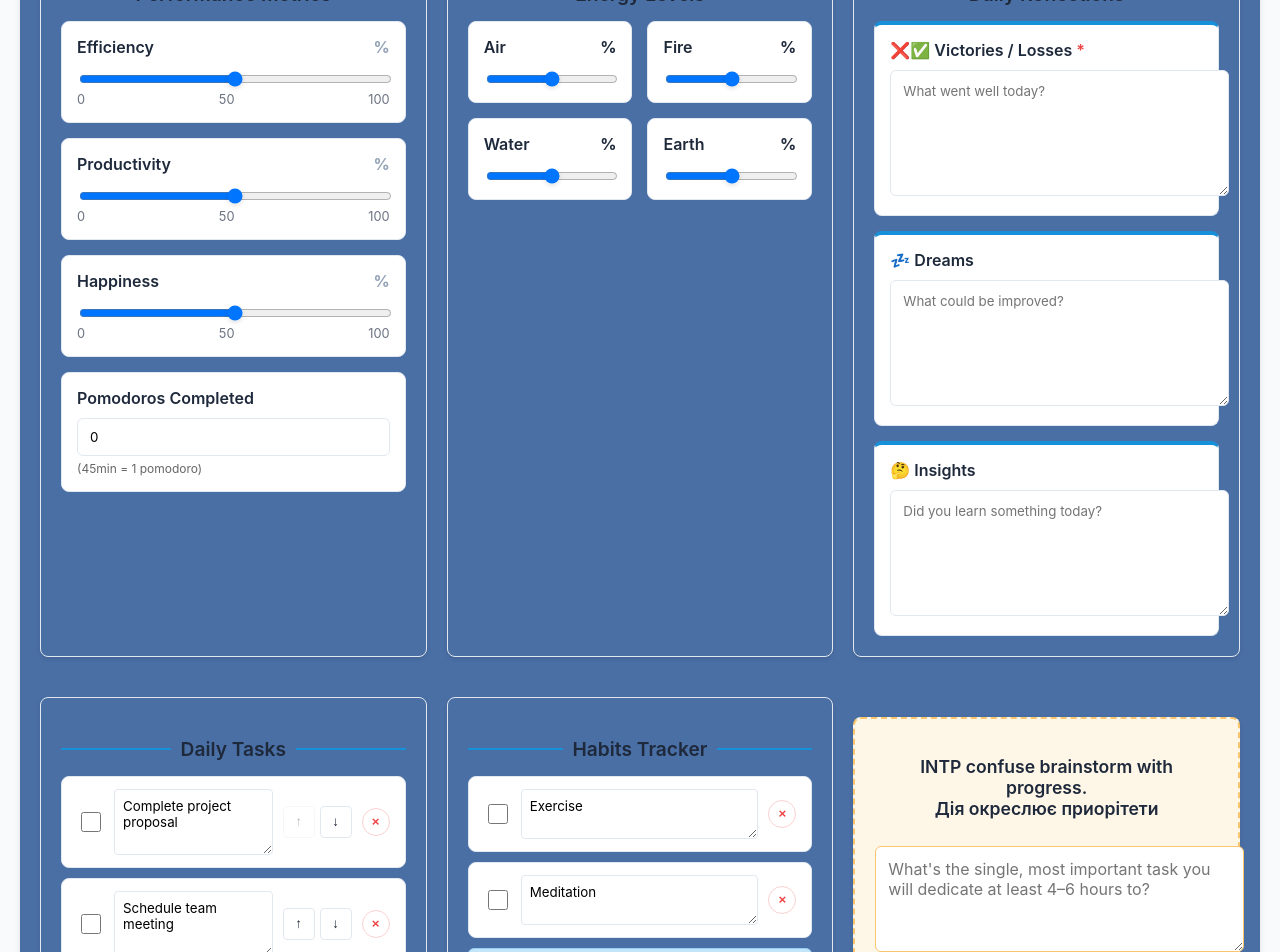
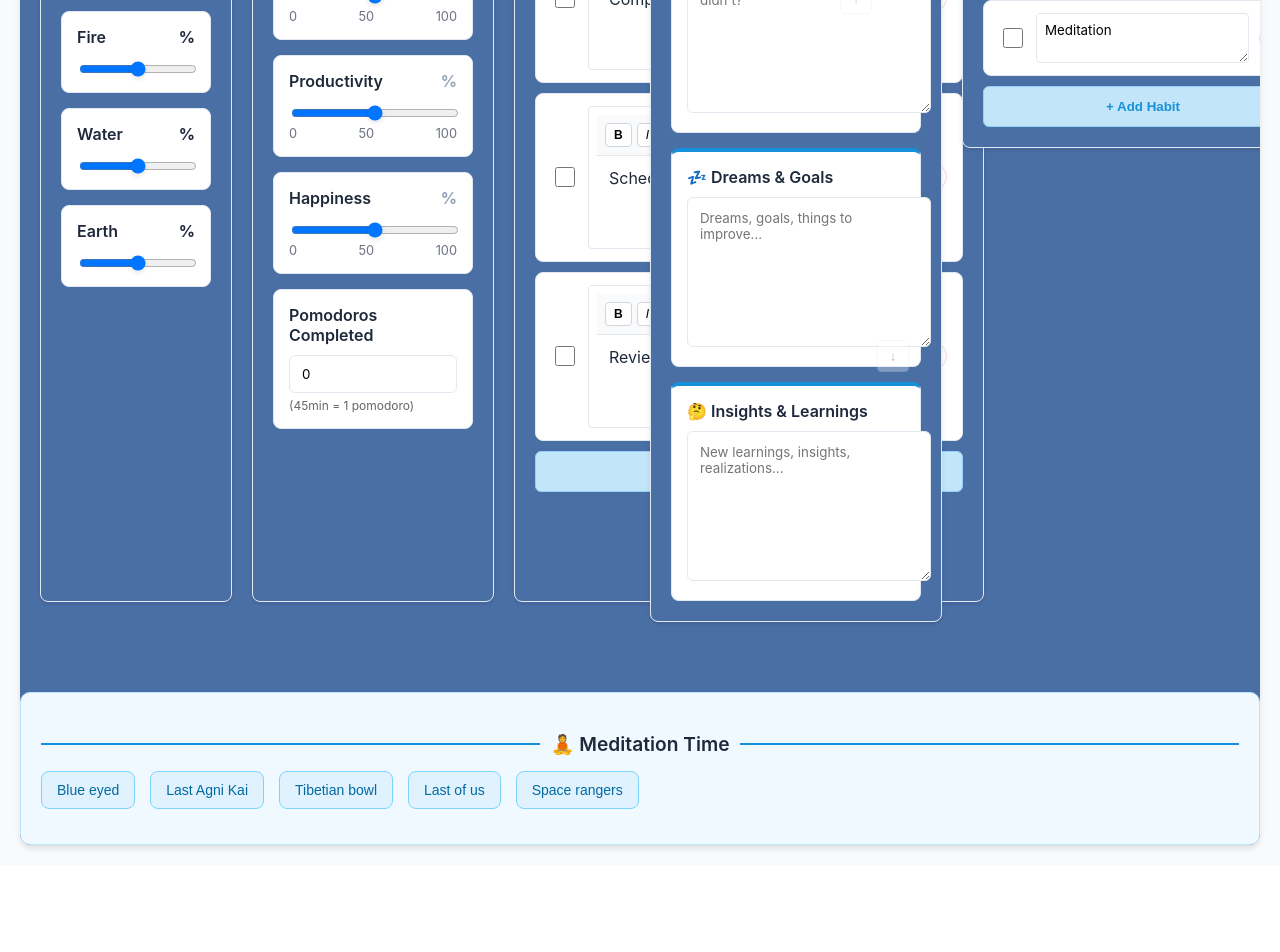
Before and after one commit to Q1W2E3R4T5Y6U7I8a/analyse-action-passee, a React (Create React App) app: page / in a window 1280 px wide. Shown: the part 620-1572 px from the top of the page. After the commit the page ends 1485 px from the top, so only its background shows below. Built offline with nearby package versions, Linux system fonts and the light colour scheme.

Commit message:
adsfadsf

```diff
--- a/src/components/DailyEntry.jsx
+++ b/src/components/DailyEntry.jsx
@@ -53,42 +53,6 @@ const initialState = {
   mostImportantTask: ''
 };
 
-// URL de ton Google Apps Script
-const GOOGLE_SCRIPT_URL = 'https://script.google.com/macros/s/AKfycbxGBuCB6ZbuPJy0UEPN1UTkADKhO9zSdTbi28vzKhFrtQ2rj7mTUk3US3o_4-lsZ5ZVOg/exec';
-
-// Fonction pour sauvegarder dans Google Sheets
-const saveToGoogleSheets = async (entry) => {
-  try {
-    const response = await fetch(GOOGLE_SCRIPT_URL, {
-      method: 'POST',
-      mode: 'no-cors',
-      headers: {
-        'Content-Type': 'application/json',
-      },
-      body: JSON.stringify({
-        type: 'dailyEntry',
-        date: entry.date,
-        efficiency: entry.efficiency || 0,
-        productivity: entry.productivity || 0,
-        happiness: entry.happiness || 0,
-        pomodoros: entry.pomodoros || 0,
-        energy: entry.energy || {},
-        victory: entry.victory || '',
-        loss: entry.loss || '',
-        insight: entry.insight || '',
-        mostImportantTask: entry.mostImportantTask || '',
-        habits: entry.habits || [],
-        todos: entry.todos || []
-      })
-    });
-
-    return { success: true };
-  } catch (error) {
-    console.error('Error saving to Google Sheets:', error);
-    throw error;
-  }
-};
-
 const AutoResizeTextarea = ({ value, onChange, placeholder, className, autoFocus }) => {
   const textareaRef = useRef(null);
 
@@ -104,20 +68,101 @@ const AutoResizeTextarea = ({ value, onChange, placeholder, className, autoFocus
     if (autoFocus && textareaRef.current) {
       textareaRef.current.focus();
     }
-  }, [adjustHeight, autoFocus, value]);
+  }, [adjustHeight, autoFocus]);
+
+  const handleChange = (e) => {
+    onChange(e.target.value);
+    adjustHeight();
+  };
 
   return (
     <textarea
       ref={textareaRef}
       value={value}
-      onChange={onChange}
+      onChange={handleChange}
       placeholder={placeholder}
       className={className}
-      onInput={adjustHeight}
       rows={1}
     />
   );
 };
+
+const RichTextEditor = ({ value, onChange, placeholder, className, autoFocus }) => {
+  const editorRef = useRef(null);
+  const isComposingRef = useRef(false);
+
+  const setCaretToEnd = (el) => {
+    el.focus();
+    const range = document.createRange();
+    const sel = window.getSelection();
+    range.selectNodeContents(el);
+    range.collapse(false); // move caret to end
+    sel.removeAllRanges();
+    sel.addRange(range);
+  };
+
+  // Only update innerHTML if value is different from current content
+  useEffect(() => {
+    const el = editorRef.current;
+    if (!el || isComposingRef.current) return;
+
+    if (el.innerHTML !== value) {
+      el.innerHTML = value || '';
+      // Use requestAnimationFrame to ensure cursor moves after DOM update
+      requestAnimationFrame(() => setCaretToEnd(el));
+    }
+  }, [value]);
+
+  useEffect(() => {
+    if (autoFocus && editorRef.current) {
+      setCaretToEnd(editorRef.current);
+    }
+  }, [autoFocus]);
+
+  const handleInput = (e) => {
+    if (!isComposingRef.current) {
+      onChange(e.currentTarget.innerHTML);
+    }
+  };
+
+  const handleCompositionStart = () => {
+    isComposingRef.current = true;
+  };
+
+  const handleCompositionEnd = (e) => {
+    isComposingRef.current = false;
+    onChange(e.currentTarget.innerHTML);
+  };
+
+  const applyFormat = (command, value = null) => {
+    document.execCommand(command, false, value);
+    requestAnimationFrame(() => {
+      onChange(editorRef.current.innerHTML);
+      setCaretToEnd(editorRef.current);
+    });
+  };
+
+  return (
+    <div className={`rich-text-editor ${className}`}>
+      <div className="toolbar">
+        <button type="button" onClick={() => applyFormat('bold')}><b>B</b></button>
+        <button type="button" onClick={() => applyFormat('italic')}><i>I</i></button>
+        <button type="button" onClick={() => applyFormat('underline')}><u>U</u></button>
+      </div>
+      <div
+        ref={editorRef}
+        contentEditable
+        onInput={handleInput}
+        onCompositionStart={handleCompositionStart}
+        onCompositionEnd={handleCompositionEnd}
+        placeholder={placeholder}
+        className="editor-content"
+        style={{ minHeight: '60px', width: '100%' }}
+      />
+    </div>
+  );
+};
+
 
 export default function DailyEntry() {
   const [entry, setEntry] = useState(initialState);
@@ -125,14 +170,45 @@ export default function DailyEntry() {
   const [audio, setAudio] = useState(null);
   const [isMuted, setIsMuted] = useState(false);
   const [newTodoId, setNewTodoId] = useState(null);
-  const [syncStatus, setSyncStatus] = useState('');
 
   // États unifiés pour le Pomodoro
   const [isPomodoroActive, setIsPomodoroActive] = useState(false);
   const [timeLeft, setTimeLeft] = useState(0);
-  const [pomodoroDuration, setPomodoroDuration] = useState(45); // Durée par défaut en minutes
+  const [pomodoroDuration, setPomodoroDuration] = useState(45);
   const [timerEndTime, setTimerEndTime] = useState(null);
   const timerRef = useRef(null);
+
+  // États pour la méditation
+  const [meditationTrack, setMeditationTrack] = useState(null);
+  const [isMeditationPlaying, setIsMeditationPlaying] = useState(false);
+
+  const meditationTracks = [
+    {
+      id: 1,
+      title: "Blue eyed",
+      url: "https://www.youtube.com/embed/_x7TrTX2kXU?autoplay=1"
+    },
+    {
+      id: 2,
+      title: "Last Agni Kai",
+      url: "https://www.youtube.com/embed/k_P6Xjx9Tnk?autoplay=1"
+    },
+    {
+      id: 3,
+      title: "Tibetian bowl",
+      url: "https://www.youtube.com/embed/gbSeNYzYCiA?autoplay=1"
+    },
+    {
+      id: 4,
+      title: "Last of us",
+      url: "https://www.youtube.com/embed/DvNF51-TSAQ?autoplay=1"
+    },
+    {
+      id: 5,
+      title: "Space rangers",
+      url: "https://www.youtube.com/embed/UVEDaZ4pzoM?autoplay=1"
+    }
+  ];
 
   const tracks = [
     "https://github.com/Q1W2E3R4T5Y6U7I8a/analyse-action-passee/raw/main/public/timer_music_1.mp3",
@@ -175,19 +251,6 @@ export default function DailyEntry() {
         }
     );
   }, [entry.date, history]);
-
-  // Fonction pour synchroniser avec Google Sheets
-  const syncWithGoogleSheets = async () => {
-    try {
-      setSyncStatus('Synchronisation...');
-      await saveToGoogleSheets(entry);
-      setSyncStatus('✅ Données sauvegardées dans Google Sheets!');
-      setTimeout(() => setSyncStatus(''), 3000);
-    } catch (error) {
-      setSyncStatus('❌ Erreur de synchronisation');
-      setTimeout(() => setSyncStatus(''), 3000);
-    }
-  };
 
   // Auto-save whenever entry changes
   useEffect(() => {
@@ -245,7 +308,7 @@ export default function DailyEntry() {
     }
   }, []);
 
-  // Timer effect unifié
+  // Timer effect unifié - FIXED: Play sound even when tab is not active
   useEffect(() => {
     if (isPomodoroActive && timerEndTime) {
       timerRef.current = setInterval(() => {
@@ -254,13 +317,12 @@ export default function DailyEntry() {
 
         setTimeLeft(remaining);
 
-        // Mettre à jour le titre de la page
         document.title = `${formatTime(remaining)} - Pomodoro Timer`;
 
         if (remaining === 0) {
           handlePomodoroEnd();
         }
-      }, 100); // Vérifier plus fréquemment pour plus de précision
+      }, 100);
     }
 
     return () => {
@@ -283,7 +345,7 @@ export default function DailyEntry() {
 
     return () => {
       document.removeEventListener('visibilitychange', handleVisibilityChange);
-      document.title = 'Daily Entry'; // Réinitialiser le titre quand le composant se démonte
+      document.title = 'Daily Entry';
     };
   }, [isPomodoroActive, timerEndTime]);
 
@@ -320,7 +382,7 @@ export default function DailyEntry() {
     handleChange('date', `${day}/${month}/${year}`);
   };
 
-  // Fonctions unifiées pour le Pomodoro
+  // Fonctions unifiées pour le Pomodoro - FIXED: Always play sound
   const startPomodoro = (duration) => {
     const durationInMinutes = typeof duration === 'number' ? duration : pomodoroDuration;
     const durationInSeconds = durationInMinutes * 60;
@@ -339,7 +401,6 @@ export default function DailyEntry() {
     setIsPomodoroActive(false);
     document.title = 'Daily Entry';
 
-    // Calculer le nombre de pomodoros (45min = 1 pomodoro)
     const pomodoroUnits = pomodoroDuration / 45;
 
     setEntry(prev => ({
@@ -351,10 +412,20 @@ export default function DailyEntry() {
       }
     }));
 
+    // FIXED: Always play sound, even when tab is not active
     if (!isMuted) {
       const randomTrack = Math.floor(Math.random() * tracks.length);
       const newAudio = new Audio(tracks[randomTrack]);
-      newAudio.play();
+
+      // Force play and set volume to max
+      newAudio.volume = 1.0;
+      newAudio.play().catch(e => {
+        console.log('Audio play failed:', e);
+        // Retry once
+        setTimeout(() => {
+          newAudio.play().catch(e => console.log('Audio retry failed:', e));
+        }, 100);
+      });
       setAudio(newAudio);
     }
   };
@@ -452,37 +523,18 @@ export default function DailyEntry() {
     }
   };
 
+  const startMeditation = (track) => {
+    setMeditationTrack(track);
+    setIsMeditationPlaying(true);
+  };
+
+  const stopMeditation = () => {
+    setIsMeditationPlaying(false);
+    setMeditationTrack(null);
+  };
+
   return (
     <div className="daily-entry">
-      {/* Bouton de synchronisation */}
-      <div className="sync-section" style={{ marginBottom: '20px', textAlign: 'center' }}>
-        <button
-          onClick={syncWithGoogleSheets}
-          style={{
-            padding: '10px 20px',
-            backgroundColor: '#4285f4',
-            color: 'white',
-            border: 'none',
-            borderRadius: '5px',
-            cursor: 'pointer',
-            fontSize: '16px'
-          }}
-        >
-          💾 Sauvegarder dans Google Sheets
-        </button>
-        {syncStatus && (
-          <div style={{
-            marginTop: '10px',
-            padding: '10px',
-            backgroundColor: syncStatus.includes('✅') ? '#4CAF50' : '#ff4444',
-            color: 'white',
-            borderRadius: '5px'
-          }}>
-            {syncStatus}
-          </div>
-        )}
-      </div>
-
       {/* Section Pomodoro unifiée */}
       <div className="pomodoro-section" style={{
         marginBottom: '20px',
@@ -510,7 +562,7 @@ export default function DailyEntry() {
                 borderRadius: '5px',
                 cursor: 'pointer'
               }}>
-                Annuler
+                Cancel
               </button>
               <button onClick={toggleMute} className="mute-button" style={{
                 padding: '8px 16px',
@@ -631,7 +683,34 @@ export default function DailyEntry() {
         </div>
 
         <div className="bottom-section">
+          {/* Première ligne avec 3 colonnes - REORGANIZED */}
+          <div className="three-column-row">
+            {/* Colonne 1: Energy Levels */}
+            <div className="section-box energy-section">
+              <h3 className="section-subtitle">Energy Levels</h3>
+              <div className="energy-grid">
+                {Object.entries(entry.energy).map(([key, value]) => (
+                  <div key={key} className={`energy-card energy-${key}`}>
+                    <label className="energy-label">
+                      {key.charAt(0).toUpperCase() + key.slice(1)}
+                      <span className="energy-value">{value ?? ''}%</span>
+                    </label>
+                    <div className="energy-slider-container">
+                      <input
+                        type="range"
+                        min="0"
+                        max="100"
+                        value={value ?? 50}
+                        onChange={e => handleEnergy(key, +e.target.value)}
+                        className="energy-slider"
+                      />
+                    </div>
+                  </div>
+                ))}
+              </div>
+            </div>
 
+            {/* Colonne 2: Performance Metrics */}
             <div className="section-box metrics-section">
               <h3 className="section-subtitle">Performance Metrics</h3>
               <div className="metrics-grid">
@@ -677,67 +756,7 @@ export default function DailyEntry() {
               </div>
             </div>
 
-          <div className="section-box energy-section">
-            <h3 className="section-subtitle">Energy Levels</h3>
-            <div className="energy-grid">
-              {Object.entries(entry.energy).map(([key, value]) => (
-                <div key={key} className={`energy-card energy-${key}`}>
-                  <label className="energy-label">
-                    {key.charAt(0).toUpperCase() + key.slice(1)}
-                    <span className="energy-value">{value ?? ''}%</span>
-                  </label>
-                  <div className="energy-slider-container">
-                    <input
-                      type="range"
-                      min="0"
-                      max="100"
-                      value={value ?? 50}
-                      onChange={e => handleEnergy(key, +e.target.value)}
-                      className="energy-slider"
-                    />
-                  </div>
-                </div>
-              ))}
-            </div>
-          </div>
-
-          <div className="section-box insights-section">
-            <h3 className="section-subtitle">Daily Reflections</h3>
-            <div className="insights-grid">
-              <div className="insight-card victory-card">
-                <label className="input-label"> ❌✅ Victories / Losses <span className="required">*</span></label>
-                <textarea
-                  value={entry.victory}
-                  onChange={e => handleChange('victory', e.target.value)}
-                  placeholder="What went well today?"
-                  className="insight-textarea"
-                  rows="6"
-                  required
-                />
-              </div>
-              <div className="insight-card loss-card">
-                <label className="input-label">💤 Dreams</label>
-                <textarea
-                  value={entry.loss}
-                  onChange={e => handleChange('loss', e.target.value)}
-                  placeholder="What could be improved?"
-                  className="insight-textarea"
-                  rows="6"
-                />
-              </div>
-              <div className="insight-card insight-card">
-                <label className="input-label">🤔 Insights</label>
-                <textarea
-                  value={entry.insight}
-                  onChange={e => handleChange('insight', e.target.value)}
-                  placeholder="Did you learn something today?"
-                  className="insight-textarea"
-                  rows="6"
-                />
-              </div>
-            </div>
-          </div>
-
+            {/* Colonne 3: Todos */}
             <div className="section-box todos-section">
               <h3 className="section-subtitle">Daily Tasks</h3>
               <div className="todos-grid">
@@ -749,9 +768,9 @@ export default function DailyEntry() {
                       onChange={(e) => handleTodoChange(todo.id, 'completed', e.target.checked)}
                       className="todo-checkbox"
                     />
-        <AutoResizeTextarea
+                    <RichTextEditor
                       value={todo.text || ''}
-          onChange={(e) => handleTodoChange(todo.id, 'text', e.target.value)}
+                      onChange={(value) => handleTodoChange(todo.id, 'text', value)}
                       placeholder="Enter a task..."
                       className="todo-input"
                       autoFocus={todo.id === newTodoId}
@@ -791,12 +810,48 @@ export default function DailyEntry() {
                 </button>
               </div>
             </div>
+          </div>
+
+          {/* Deuxième ligne avec tout le reste */}
+          <div className="second-row">
+            <div className="section-box insights-section">
+              <h3 className="section-subtitle">Daily Reflections</h3>
+              <div className="insights-grid">
+                <div className="insight-card victory-card">
+                  <label className="input-label">❌✅ Victories / Losses</label>
+                  <AutoResizeTextarea
+                    value={entry.victory}
+                    onChange={(value) => handleChange('victory', value)}
+                    placeholder="What went well today? What didn't?"
+                    className="insight-textarea"
+                  />
+                </div>
+                <div className="insight-card loss-card">
+                  <label className="input-label">💤 Dreams & Goals</label>
+                  <AutoResizeTextarea
+                    value={entry.loss}
+                    onChange={(value) => handleChange('loss', value)}
+                    placeholder="Dreams, goals, things to improve..."
+                    className="insight-textarea"
+                  />
+                </div>
+                <div className="insight-card insight-card">
+                  <label className="input-label">🤔 Insights & Learnings</label>
+                  <AutoResizeTextarea
+                    value={entry.insight}
+                    onChange={(value) => handleChange('insight', value)}
+                    placeholder="New learnings, insights, realizations..."
+                    className="insight-textarea"
+                  />
+                </div>
+              </div>
+            </div>
 
             <div className="section-box habits-section">
               <h3 className="section-subtitle">Habits Tracker</h3>
               <div className="habits-list">
                 {(entry.habits || []).map((habit) => (
-                <div key={habit.id} className="habit-item" style={{ minHeight: '50px' }}>
+                  <div key={habit.id} className="habit-item">
                     <input
                       type="checkbox"
                       checked={habit.completedByDate?.[entry.date] || false}
@@ -839,7 +894,6 @@ export default function DailyEntry() {
                         [entry.date]: false
                       }
                     };
-
                     setEntry(prev => ({
                       ...prev,
                       habits: prev.habits ? [...prev.habits, newHabit] : [newHabit]
@@ -852,17 +906,53 @@ export default function DailyEntry() {
             </div>
 
             <div className="section-box mit-section">
-            <h3 className="section-subtitle">INTP confuse brainstorm with progress. <br/> Дія окреслює приорітети</h3>
-            <textarea
+              <h3 className="section-subtitle">Most Important Task</h3>
+              <AutoResizeTextarea
                 value={entry.mostImportantTask || ''}
-              onChange={(e) => handleChange('mostImportantTask', e.target.value)}
-              placeholder="What's the single, most important task you will dedicate at least 4–6 hours to?"
+                onChange={(value) => handleChange('mostImportantTask', value)}
+                placeholder="What's the single, most important task you will dedicate at least 4-6 hours to?"
                 className="mit-input"
-              rows={4}
-              style={{ width: '100%', marginTop: '12px', fontSize: '16px' }}
               />
             </div>
+          </div>
+        </div>
 
+        {/* Section Méditation en bas */}
+        <div className="meditation-section">
+          <h3 className="section-subtitle">🧘 Meditation Time</h3>
+          <div className="meditation-controls">
+            {meditationTracks.map(track => (
+              <button
+                key={track.id}
+                onClick={() => startMeditation(track)}
+                className={`meditation-button ${meditationTrack?.id === track.id ? 'active' : ''}`}
+              >
+                {track.title}
+              </button>
+            ))}
+            {isMeditationPlaying && (
+              <button
+                onClick={stopMeditation}
+                className="stop-meditation-button"
+              >
+                Stop Meditation
+              </button>
+            )}
+          </div>
+
+          {isMeditationPlaying && meditationTrack && (
+            <div className="meditation-player">
+              <iframe
+                width="100%"
+                height="315"
+                src={meditationTrack.url}
+                title={meditationTrack.title}
+                frameBorder="0"
+                allow="accelerometer; autoplay; clipboard-write; encrypted-media; gyroscope; picture-in-picture"
+                allowFullScreen
+              ></iframe>
+            </div>
+          )}
         </div>
       </div>
     </div>
--- a/src/components/DailyEntry.scss
+++ b/src/components/DailyEntry.scss
@@ -13,7 +13,7 @@ $shadow-color: rgba(0, 0, 0, 0.1);
 
 // Styles principaux
 .daily-entry {
-  max-width: 1400px;
+  max-width: 2200px;
   margin: 0 auto;
   padding: 20px;
   font-family: 'Inter', 'Segoe UI', system-ui, sans-serif;
@@ -594,3 +594,141 @@ $shadow-color: rgba(0, 0, 0, 0.1);
   overflow: hidden;
   min-height: 40px;
 }
+// Layout en 3 colonnes
+.three-column-row {
+  display: grid;
+  grid-template-columns: 1fr 1fr 1fr;
+  gap: 20px;
+  margin-bottom: 20px;
+}
+
+.second-row {
+  display: grid;
+  grid-template-columns: 1fr 1fr 1fr;
+  gap: 20px;
+  align-items: start;
+}
+
+// Éditeur de texte riche
+.rich-text-editor {
+  border: 1px solid #d1d5db;
+  border-radius: 6px;
+  background: white;
+
+  .toolbar {
+    padding: 8px;
+    border-bottom: 1px solid #e5e7eb;
+    background: #f9fafb;
+    display: flex;
+    gap: 5px;
+    flex-wrap: wrap;
+
+    button {
+      padding: 4px 8px;
+      border: 1px solid #d1d5db;
+      background: white;
+      border-radius: 4px;
+      cursor: pointer;
+      font-size: 12px;
+
+      &:hover {
+        background: #f3f4f6;
+      }
+    }
+  }
+
+  .editor-content {
+    padding: 12px;
+    min-height: 60px;
+    outline: none;
+    resize: both;
+    overflow: auto;
+    width: 100%;
+    min-width: 200px;
+
+    &:empty:before {
+      content: attr(placeholder);
+      color: #9ca3af;
+    }
+  }
+}
+
+// Section méditation
+.meditation-section {
+  margin-top: 30px;
+  padding: 20px;
+  background-color: #f0f9ff;
+  border-radius: 10px;
+  border: 1px solid #bae6fd;
+
+  .meditation-controls {
+    display: flex;
+    gap: 15px;
+    margin-bottom: 15px;
+    flex-wrap: wrap;
+  }
+
+  .meditation-button {
+    padding: 10px 15px;
+    background: #e0f2fe;
+    color: #0369a1;
+    border: 1px solid #7dd3fc;
+    border-radius: 8px;
+    cursor: pointer;
+    font-size: 14px;
+
+    &.active {
+      background: #3b82f6;
+      color: white;
+    }
+
+    &:hover {
+      background: #bae6fd;
+    }
+  }
+
+  .stop-meditation-button {
+    padding: 10px 15px;
+    background: #ef4444;
+    color: white;
+    border: none;
+    border-radius: 8px;
+    cursor: pointer;
+    font-size: 14px;
+  }
+
+  .meditation-player {
+    width: 100%;
+    max-width: 560px;
+    margin: 0 auto;
+    border-radius: 8px;
+    overflow: hidden;
+    box-shadow: 0 4px 12px rgba(0,0,0,0.1);
+  }
+}
+
+// Responsive
+@media (max-width: 1200px) {
+  .three-column-row {
+    grid-template-columns: 1fr;
+  }
+
+  .second-row {
+    grid-template-columns: 1fr;
+  }
+}
+
+@media (max-width: 768px) {
+  .three-column-row,
+  .second-row {
+    grid-template-columns: 1fr;
+  }
+
+  .meditation-controls {
+    flex-direction: column;
+
+    .meditation-button {
+      width: 100%;
+    }
+  }
+}
```
Lines whose indentation alone changed are shown as unchanged.
